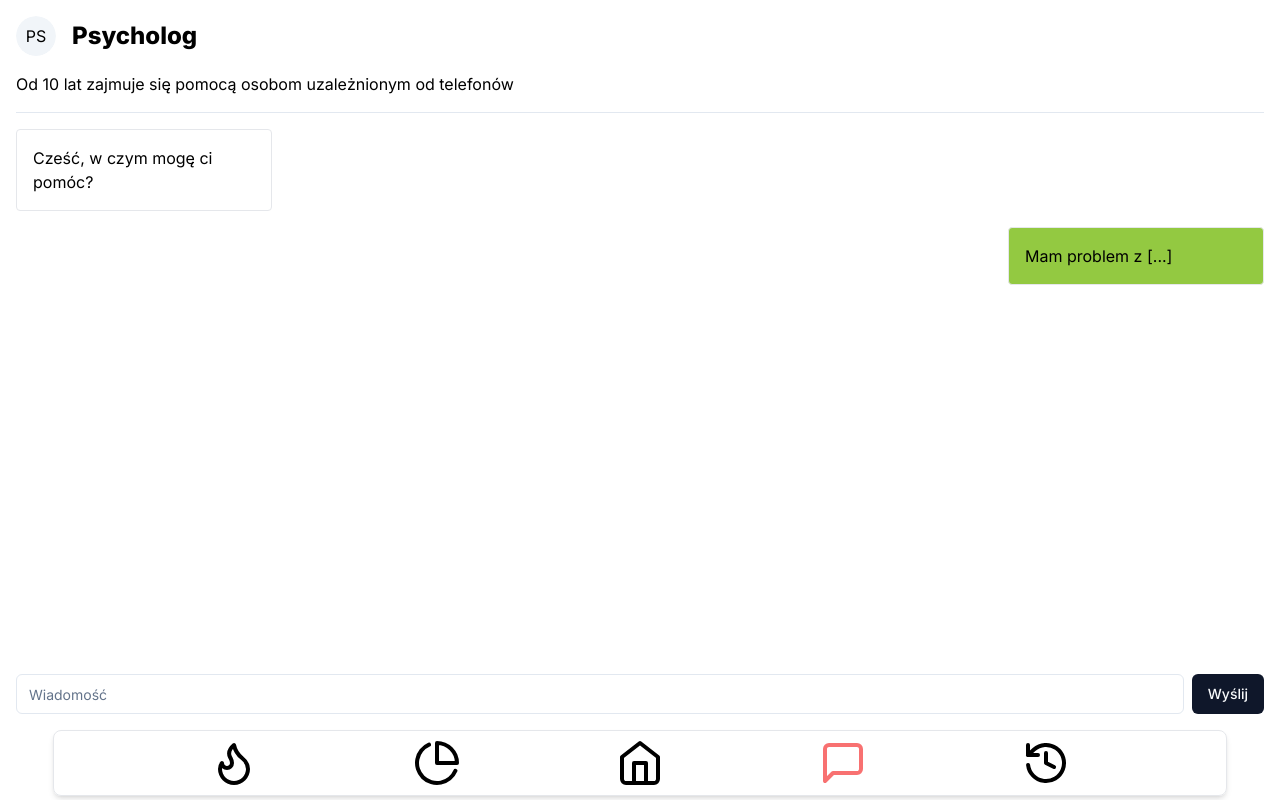
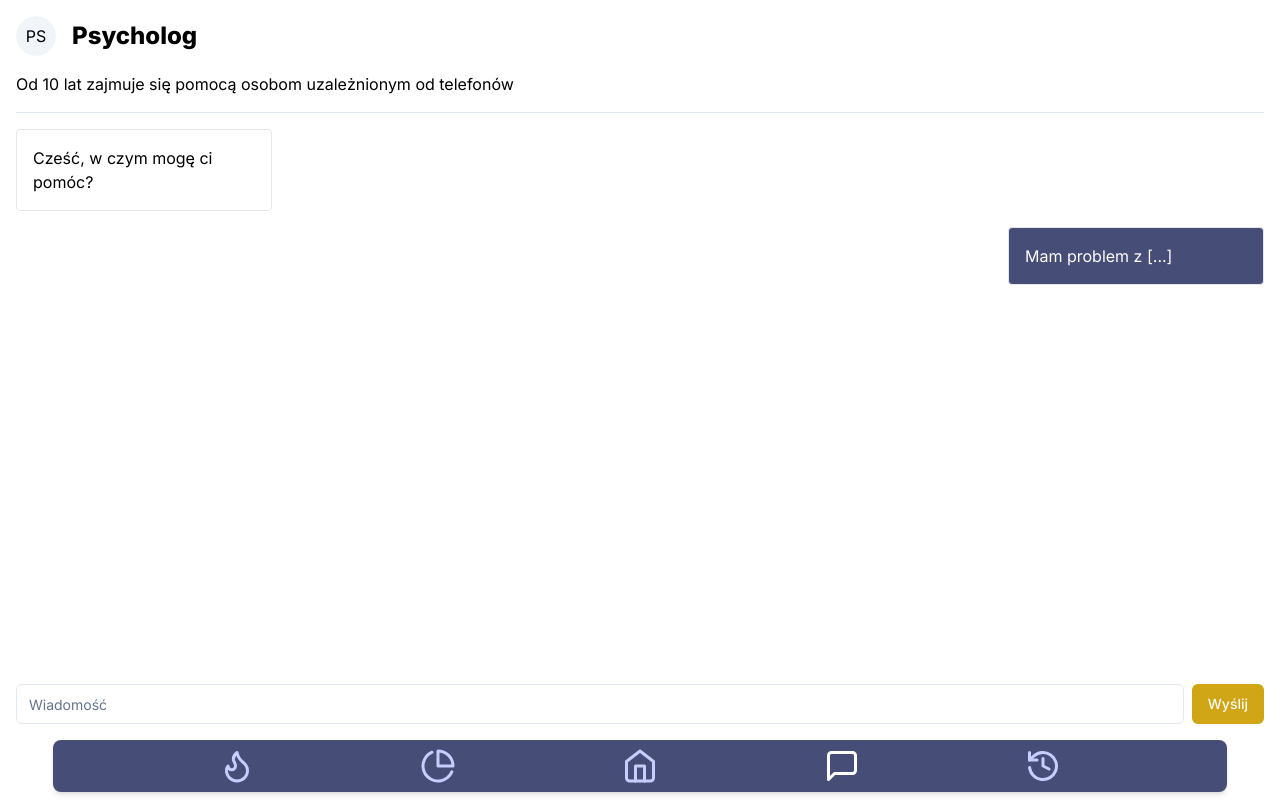
Before and after one commit to Truly-Depressed-Developers/stop-scrolling, a Next.js app: page /chat in a window 1280 px wide. Built offline with nearby package versions, Linux system fonts and the light colour scheme.

Commit message:
Feat: Color config

```diff
--- a/src/app/chat/message.tsx
+++ b/src/app/chat/message.tsx
@@ -1,25 +1,33 @@
 import React from "react";
-import { Button } from "@/components/ui/button"
-import { Input } from "@/components/ui/input"
-import { Avatar, AvatarFallback, AvatarImage } from "@/components/ui/avatar"
-import { Separator } from "@/components/ui/separator"
+import { Button } from "@/components/ui/button";
+import { Input } from "@/components/ui/input";
+import { Avatar, AvatarFallback, AvatarImage } from "@/components/ui/avatar";
+import { Separator } from "@/components/ui/separator";
 import {
     HoverCard,
     HoverCardContent,
     HoverCardTrigger,
-} from "@/components/ui/hover-card"
+} from "@/components/ui/hover-card";
+import { cn } from "@/lib/utils";
 
 type Props = {
-    message: string
-    areYouAuthor: boolean
-}
+    message: string;
+    areYouAuthor: boolean;
+};
 
 const Message = (props: Props) => {
-    return <div className={props.areYouAuthor ? "flex justify-end" : ""}>
-        <div className="space-y-4 border rounded p-4 w-min min-w-64" style={props.areYouAuthor ? {backgroundColor: '#93c941'} : {}}>
-            <p>{props.message}</p>
+    return (
+        <div className={props.areYouAuthor ? "flex justify-end" : ""}>
+            <div
+                className={cn(
+                    "w-min min-w-64 space-y-4 rounded border p-4",
+                    props.areYouAuthor ? "bg-primary text-white" : "",
+                )}
+            >
+                <p>{props.message}</p>
+            </div>
         </div>
-    </div>
+    );
 };
 
 export default Message;
--- a/src/app/chat/page.tsx
+++ b/src/app/chat/page.tsx
@@ -1,38 +1,42 @@
 import React from "react";
-import { Button } from "@/components/ui/button"
-import { Input } from "@/components/ui/input"
-import { Avatar, AvatarFallback, AvatarImage } from "@/components/ui/avatar"
-import { Separator } from "@/components/ui/separator"
+import { Button } from "@/components/ui/button";
+import { Input } from "@/components/ui/input";
+import { Avatar, AvatarFallback, AvatarImage } from "@/components/ui/avatar";
+import { Separator } from "@/components/ui/separator";
 import Message from "@/app/chat/message";
 
 const Chat = () => {
-    return <div className="flex flex-col h-full p-4">
+    return (
+        <div className="flex h-full flex-col p-4">
             <div className="space-y-4">
                 <div className="flex items-center space-x-4">
                     <Avatar>
-                    <AvatarImage src=""/>
+                        <AvatarImage src="" />
                         <AvatarFallback>PS</AvatarFallback>
                     </Avatar>
                     <h1 className="text-2xl font-extrabold">Psycholog</h1>
                 </div>
-            <p>Od 10 lat zajmuje się pomocą osobom uzależnionym od telefonów</p>
+                <p>
+                    Od 10 lat zajmuje się pomocą osobom uzależnionym od
+                    telefonów
+                </p>
             </div>
             <Separator className="my-4" />
-        <div className="flex-grow overflow-y-auto space-y-4">
+            <div className="flex-grow space-y-4 overflow-y-auto">
                 <Message
                     message={"Cześć, w czym mogę ci pomóc?"}
                     areYouAuthor={false}
                 />
-            <Message
-                message={"Mam problem z [...]"}
-                areYouAuthor={true}
-            />
+                <Message message={"Mam problem z [...]"} areYouAuthor={true} />
             </div>
             <div className="flex w-full items-center space-x-2">
                 <Input type="text" placeholder="Wiadomość" />
-            <Button type="submit">Wyślij</Button>
+                <Button className="bg-accent" type="submit">
+                    Wyślij
+                </Button>
             </div>
-    </div>;
+        </div>
+    );
 };
 
 export default Chat;
--- a/src/components/Nav.tsx
+++ b/src/components/Nav.tsx
@@ -7,22 +7,25 @@ import React from "react";
 const Nav = () => {
     const pathname = usePathname();
 
-    const color = "#F87171";
+    const selectedColor = "#fff";
+    const color = "#c8cdff";
 
     return (
         <div className="w-full">
-            <div className="mx-auto mb-1 flex w-11/12 justify-evenly rounded-lg border py-2 shadow-md">
+            <div className="bg-primary mx-auto mb-2 flex w-11/12 justify-evenly rounded-lg py-2 shadow-md">
                 <Link href={"/streak"}>
                     <svg
-                        width="48"
-                        height="48"
+                        width="36"
+                        height="36"
                         viewBox="0 0 24 24"
                         fill="none"
                         xmlns="http://www.w3.org/2000/svg"
                     >
                         <path
                             d="M8.5 14.5C9.16304 14.5 9.79893 14.2366 10.2678 13.7678C10.7366 13.2989 11 12.663 11 12C11 10.62 10.5 10 10 9C8.928 6.857 9.776 4.946 12 3C12.5 5.5 14 7.9 16 9.5C18 11.1 19 13 19 15C19 15.9193 18.8189 16.8295 18.4672 17.6788C18.1154 18.5281 17.5998 19.2997 16.9497 19.9497C16.2997 20.5998 15.5281 21.1154 14.6788 21.4672C13.8295 21.8189 12.9193 22 12 22C11.0807 22 10.1705 21.8189 9.32122 21.4672C8.47194 21.1154 7.70026 20.5998 7.05025 19.9497C6.40024 19.2997 5.88463 18.5281 5.53284 17.6788C5.18106 16.8295 5 15.9193 5 15C5 13.847 5.433 12.706 6 12C6 12.663 6.26339 13.2989 6.73223 13.7678C7.20107 14.2366 7.83696 14.5 8.5 14.5Z"
-                            stroke={pathname === "/streak" ? color : "#000"}
+                            stroke={
+                                pathname === "/streak" ? selectedColor : color
+                            }
                             stroke-width="2"
                             stroke-linecap="round"
                             stroke-linejoin="round"
@@ -31,22 +34,30 @@ const Nav = () => {
                 </Link>
                 <Link href={"/stats"}>
                     <svg
-                        width="48"
-                        height="48"
+                        width="36"
+                        height="36"
                         viewBox="0 0 24 24"
                         fill="none"
                         xmlns="http://www.w3.org/2000/svg"
                     >
                         <path
                             d="M21.2099 15.8901C20.5737 17.3946 19.5787 18.7203 18.3118 19.7514C17.0449 20.7825 15.5447 21.4875 13.9424 21.8049C12.34 22.1222 10.6843 22.0422 9.12006 21.5719C7.55578 21.1015 6.13054 20.2551 4.96893 19.1067C3.80733 17.9583 2.94473 16.5428 2.45655 14.984C1.96837 13.4252 1.86948 11.7706 2.16851 10.1647C2.46755 8.55886 3.15541 7.05071 4.17196 5.77211C5.18851 4.49351 6.5028 3.4834 7.99992 2.83008"
-                            stroke={pathname === "/stats" ? color : "#000"}
+                            stroke={
+                                pathname === "/stats"
+                                    ? selectedColor
+                                    : "#c8cdff"
+                            }
                             stroke-width="2"
                             stroke-linecap="round"
                             stroke-linejoin="round"
                         />
                         <path
                             d="M22 12C22 10.6868 21.7413 9.38642 21.2388 8.17317C20.7362 6.95991 19.9997 5.85752 19.0711 4.92893C18.1425 4.00035 17.0401 3.26375 15.8268 2.7612C14.6136 2.25866 13.3132 2 12 2V12H22Z"
-                            stroke={pathname === "/stats" ? color : "#000"}
+                            stroke={
+                                pathname === "/stats"
+                                    ? selectedColor
+                                    : "#c8cdff"
+                            }
                             stroke-width="2"
                             stroke-linecap="round"
                             stroke-linejoin="round"
@@ -55,22 +66,26 @@ const Nav = () => {
                 </Link>
                 <Link href={"/"} className="">
                     <svg
-                        width="48"
-                        height="48"
+                        width="36"
+                        height="36"
                         viewBox="0 0 24 24"
                         fill="none"
                         xmlns="http://www.w3.org/2000/svg"
                     >
                         <path
                             d="M3 9L12 2L21 9V20C21 20.5304 20.7893 21.0391 20.4142 21.4142C20.0391 21.7893 19.5304 22 19 22H5C4.46957 22 3.96086 21.7893 3.58579 21.4142C3.21071 21.0391 3 20.5304 3 20V9Z"
-                            stroke={pathname === "/" ? color : "#000"}
+                            stroke={
+                                pathname === "/" ? selectedColor : "#c8cdff"
+                            }
                             stroke-width="2"
                             stroke-linecap="round"
                             stroke-linejoin="round"
                         />
                         <path
                             d="M9 22V12H15V22"
-                            stroke={pathname === "/" ? color : "#000"}
+                            stroke={
+                                pathname === "/" ? selectedColor : "#c8cdff"
+                            }
                             stroke-width="2"
                             stroke-linecap="round"
                             stroke-linejoin="round"
@@ -79,15 +94,17 @@ const Nav = () => {
                 </Link>
                 <Link href={"/chat"}>
                     <svg
-                        width="48"
-                        height="48"
+                        width="36"
+                        height="36"
                         viewBox="0 0 24 24"
                         fill="none"
                         xmlns="http://www.w3.org/2000/svg"
                     >
                         <path
                             d="M21 15C21 15.5304 20.7893 16.0391 20.4142 16.4142C20.0391 16.7893 19.5304 17 19 17H7L3 21V5C3 4.46957 3.21071 3.96086 3.58579 3.58579C3.96086 3.21071 4.46957 3 5 3H19C19.5304 3 20.0391 3.21071 20.4142 3.58579C20.7893 3.96086 21 4.46957 21 5V15Z"
-                            stroke={pathname === "/chat" ? color : "#000"}
+                            stroke={
+                                pathname === "/chat" ? selectedColor : "#c8cdff"
+                            }
                             stroke-width="2"
                             stroke-linecap="round"
                             stroke-linejoin="round"
@@ -96,29 +113,41 @@ const Nav = () => {
                 </Link>
                 <Link href={"/history"}>
                     <svg
-                        width="48"
-                        height="48"
+                        width="36"
+                        height="36"
                         viewBox="0 0 24 24"
                         fill="none"
                         xmlns="http://www.w3.org/2000/svg"
                     >
                         <path
                             d="M3 3V8H8"
-                            stroke={pathname === "/history" ? color : "#000"}
+                            stroke={
+                                pathname === "/history"
+                                    ? selectedColor
+                                    : "#c8cdff"
+                            }
                             stroke-width="2"
                             stroke-linecap="round"
                             stroke-linejoin="round"
                         />
                         <path
                             d="M3.05 13.0001C3.27151 15.0059 4.1607 16.8791 5.57478 18.3188C6.98886 19.7585 8.84577 20.6812 10.8473 20.9387C12.8488 21.1961 14.8788 20.7735 16.6112 19.7386C18.3436 18.7036 19.678 17.1165 20.3999 15.2321C21.1219 13.3476 21.1896 11.2752 20.5921 9.34766C19.9947 7.42012 18.7668 5.7493 17.1056 4.60353C15.4444 3.45776 13.4463 2.90354 11.4322 3.02987C9.41817 3.15619 7.50501 3.95574 6 5.30009L3 8.00009"
-                            stroke={pathname === "/history" ? color : "#000"}
+                            stroke={
+                                pathname === "/history"
+                                    ? selectedColor
+                                    : "#c8cdff"
+                            }
                             stroke-width="2"
                             stroke-linecap="round"
                             stroke-linejoin="round"
                         />
                         <path
                             d="M12 7V12L16 14"
-                            stroke={pathname === "/history" ? color : "#000"}
+                            stroke={
+                                pathname === "/history"
+                                    ? selectedColor
+                                    : "#c8cdff"
+                            }
                             stroke-width="2"
                             stroke-linecap="round"
                             stroke-linejoin="round"
--- a/tailwind.config.ts
+++ b/tailwind.config.ts
@@ -32,6 +32,11 @@ const config = {
         "accordion-down": "accordion-down 0.2s ease-out",
         "accordion-up": "accordion-up 0.2s ease-out",
       },
+      colors: {
+        "primary": "#464d77",
+        "secondary": "#f2f2f2",
+        "accent": "#d0a616"
+      }
     },
   },
   plugins: [require("tailwindcss-animate")],
```
Also changed, not shown: src/components/ui/input.tsx (+9 -9 lines). Lines whose indentation alone changed are shown as unchanged.
